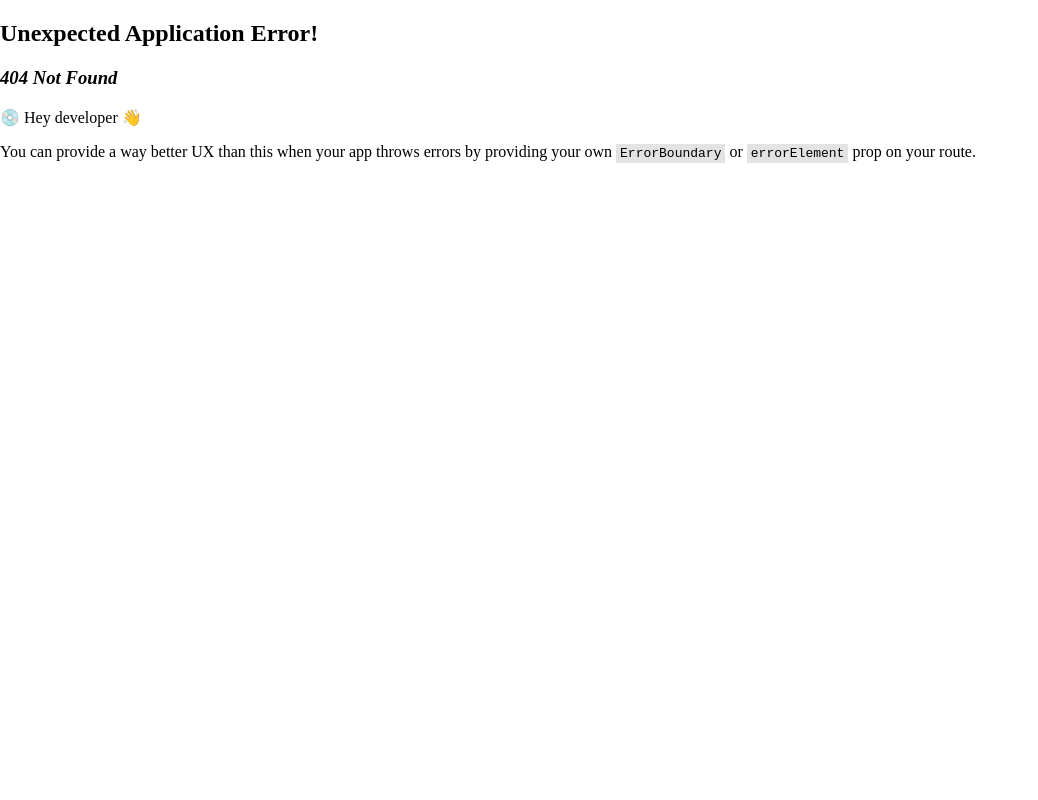
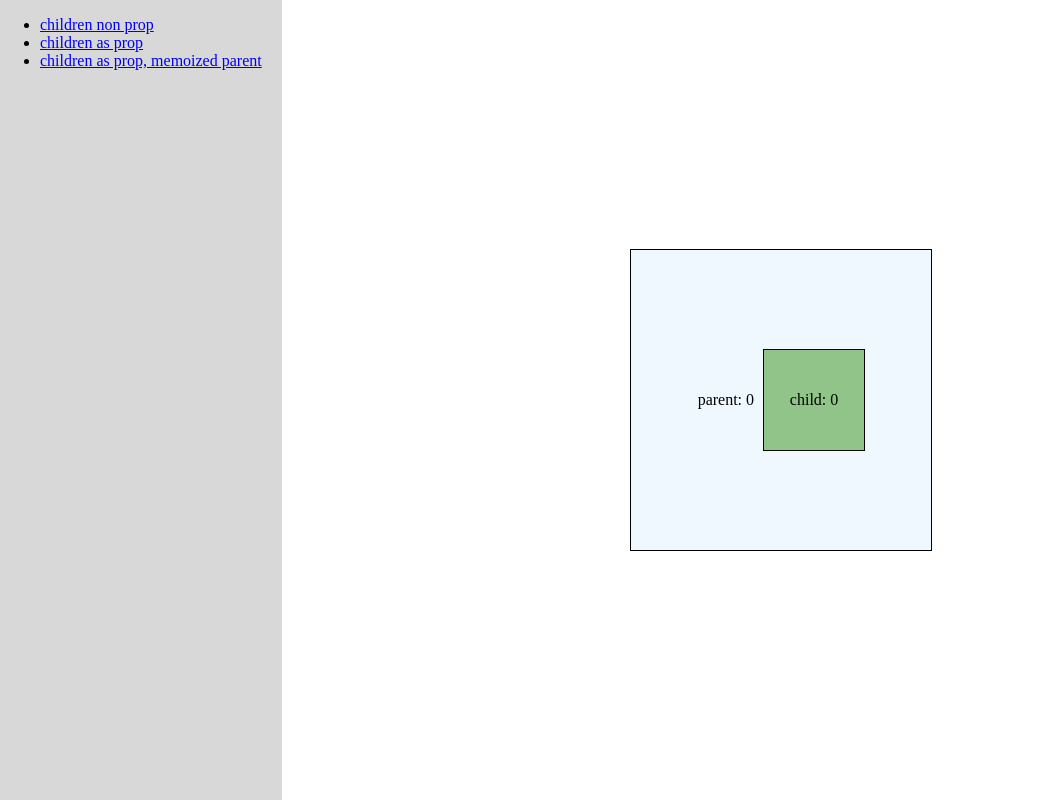
Before and after one commit to Ha-limLee/react-render, a React (Vite) app: page /children-non-prop in a window 1280 px wide. Before the commit this address had no page. Shown: the whole page, without its empty margins (0-1038 px from the left). Built offline with nearby package versions, Linux system fonts and the light colour scheme.

Commit message:
✨ add children-non-prop page

```diff
--- a/src/components/layout.tsx
+++ b/src/components/layout.tsx
@@ -11,6 +11,9 @@ export default function Layout({ children }: Props): React.JSX.Element {
       <div className={style["side-bar"]}>
         <nav style={{ paddingRight: "20px" }}>
           <ul>
+            <li>
+              <a href={"/children-non-prop"}>children non prop</a>
+            </li>
             <li>
               <a href={`/children-prop`}>children as prop</a>
             </li>
--- /dev/null
+++ b/src/components/parent-has-child.tsx
@@ -0,0 +1,23 @@
+import { useRef, useState } from "react";
+import style from "./parent.module.css";
+import Child from "./child";
+import useColorTransition from "../hooks/use-color-transition";
+
+export default function ParentHasChild(): React.JSX.Element {
+  const [count, setCount] = useState(0);
+
+  const parentRef = useRef<HTMLDivElement>(null);
+
+  useColorTransition(parentRef.current);
+
+  return (
+    <div
+      ref={parentRef}
+      className={style.root}
+      onClick={() => setCount(count + 1)}
+    >
+      <p>parent: {count}</p>
+      <Child />
+    </div>
+  );
+}
--- a/src/main.tsx
+++ b/src/main.tsx
@@ -5,6 +5,7 @@ import { RouterProvider, createBrowserRouter } from "react-router-dom";
 import Layout from "./components/layout.tsx";
 import ChildrenProp from "./routes/children-prop.tsx";
 import ChildrenPropMemoizedParent from "./routes/children-prop-memoized-parent.tsx";
+import ChildrenNonProp from "./routes/children-non-prop.tsx";
 
 import "./index.css";
 
@@ -13,7 +14,15 @@ const router = createBrowserRouter([
     path: "/",
     element: (
       <Layout>
-        <ChildrenProp />
+        <ChildrenNonProp />
+      </Layout>
+    ),
+  },
+  {
+    path: "children-non-prop",
+    element: (
+      <Layout>
+        <ChildrenNonProp />
       </Layout>
     ),
   },
--- /dev/null
+++ b/src/routes/children-non-prop.tsx
@@ -0,0 +1,10 @@
+import ParentHasChild from "../components/parent-has-child";
+import style from "./root.module.css";
+
+export default function ChildrenNonProp(): React.JSX.Element {
+  return (
+    <div className={style.root}>
+      <ParentHasChild />
+    </div>
+  );
+}
```
